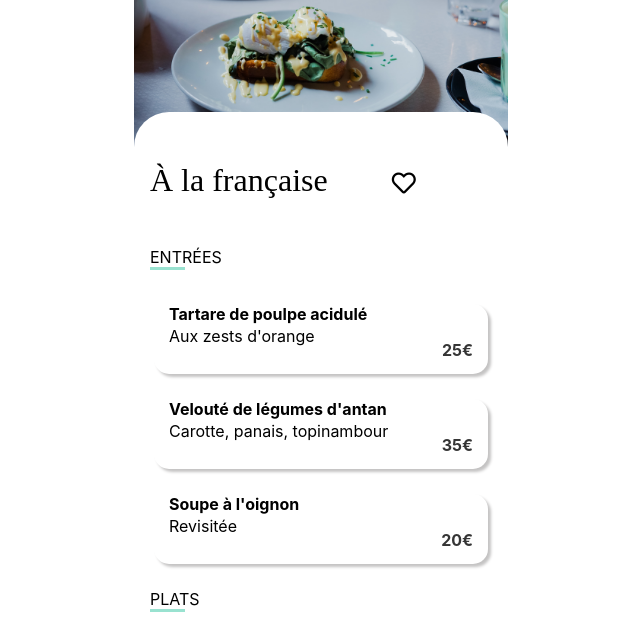
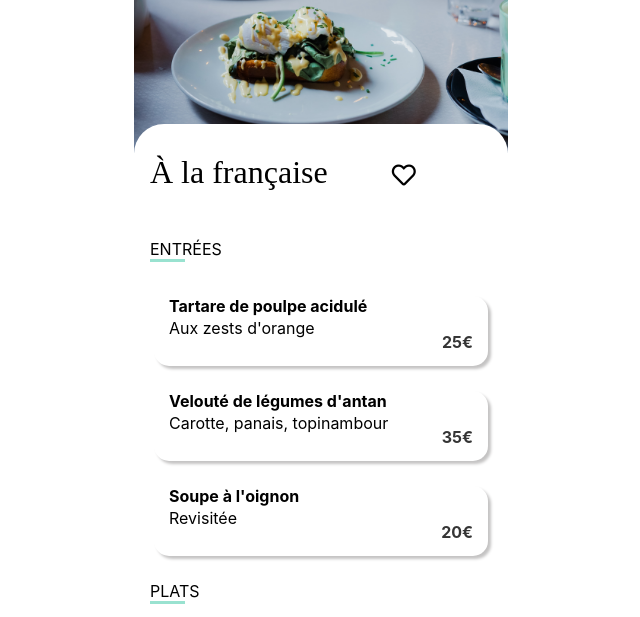
Before and after one commit to ZenatiSarah/Ohmyfood, a website: page docs/francaise.html in a window 1280 px wide. Shown: the part 167-784 px from the top of the page, without its empty margins (319-959 px from the left). Drawn offline with Linux system fonts and the light colour scheme.

```diff
--- a/sass/layout/_container.scss
+++ b/sass/layout/_container.scss
@@ -117,11 +117,11 @@
     }
 }
 .container-vide{
-    margin-top: -45px;
+    margin-top: -33px;
     background-color: white;
     position: relative;
     z-index: 10000;
-    height: 50px;
+    height: 30px;
     border-top-right-radius: 35px;
     border-top-left-radius: 35px;
     margin-bottom: 0px;
```
Also changed, not shown: docs/public/style.css.
